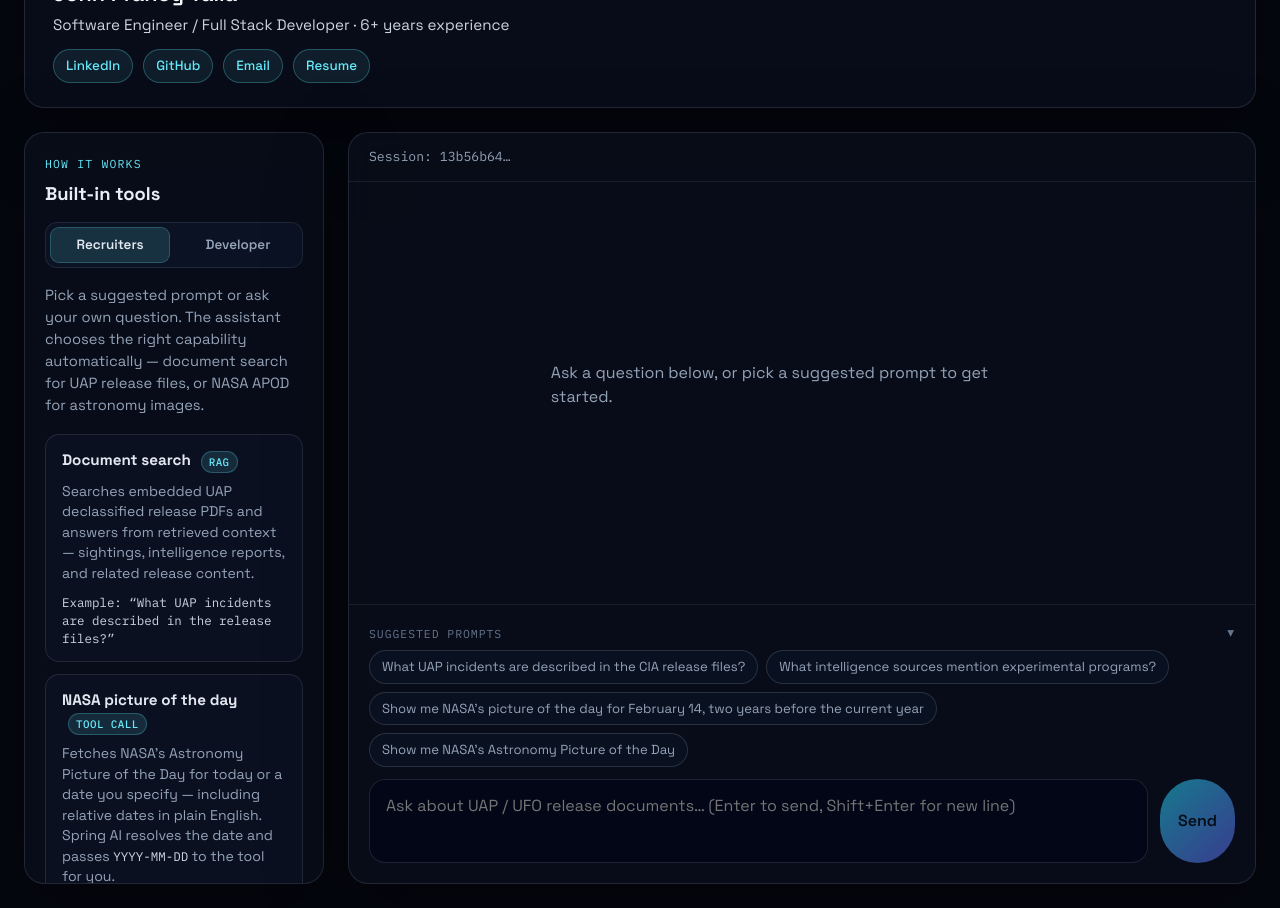
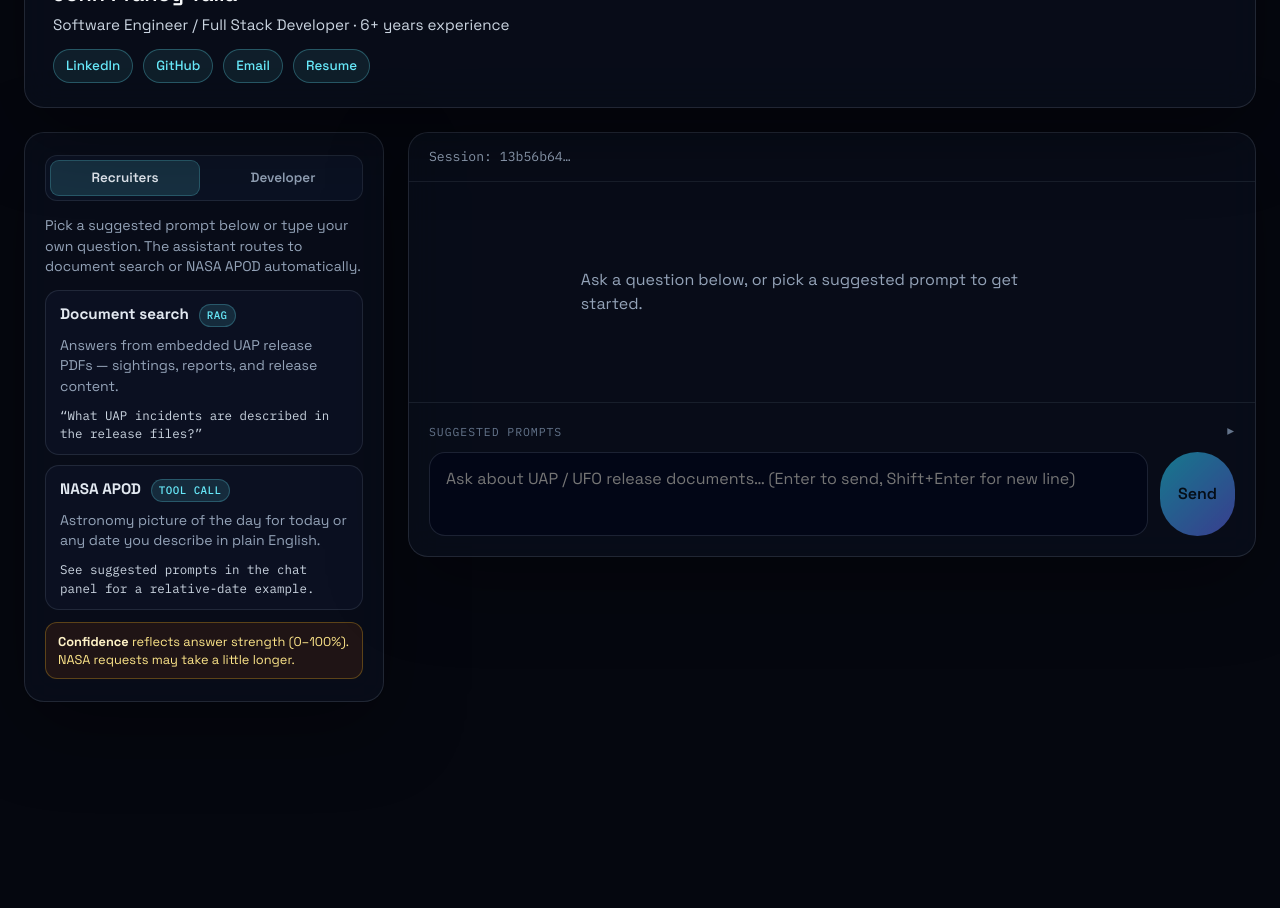
Before and after one commit to johnpranoy7/UapReleaseFilesChatbot, a React (Vite) app in the folder frontend/: page / in a window 1280 px wide. Shown: the part 300-1208 px from the top of the page. After the commit the page ends 1026 px from the top, so only its background shows below. Built offline with nearby package versions, Linux system fonts and the light colour scheme.

Commit message:
UI Fix for autoscroll to show Title

```diff
--- a/frontend/src/App.jsx
+++ b/frontend/src/App.jsx
@@ -41,13 +41,24 @@ export default function App() {
   const [loadingDocs, setLoadingDocs] = useState(false);
   const [status, setStatus] = useState('');
   const [error, setError] = useState('');
-  const [promptsExpanded, setPromptsExpanded] = useState(true);
+  const [promptsExpanded, setPromptsExpanded] = useState(false);
   const [sideNavTab, setSideNavTab] = useState(SIDE_NAV_TABS.RECRUITERS);
-  const messagesEndRef = useRef(null);
+  const messagesContainerRef = useRef(null);
   const questionInputRef = useRef(null);
 
   useEffect(() => {
-    messagesEndRef.current?.scrollIntoView({ behavior: 'smooth' });
+    window.scrollTo(0, 0);
+  }, []);
+
+  useEffect(() => {
+    if (messages.length === 0 && !loading) {
+      return;
+    }
+    const container = messagesContainerRef.current;
+    if (!container) {
+      return;
+    }
+    container.scrollTop = container.scrollHeight;
   }, [messages, loading]);
 
   useEffect(() => {
@@ -198,9 +209,6 @@ export default function App() {
 
       <div className="app-layout">
         <aside className="side-nav" aria-label="Chatbot tools and usage">
-          <p className="side-nav-eyebrow">How it works</p>
-          <h2 className="side-nav-title">Built-in tools</h2>
-
           <div className="side-nav-tabs" role="tablist" aria-label="Sidebar audience">
             <button
               type="button"
@@ -234,41 +242,28 @@ export default function App() {
               className="side-nav-panel"
             >
               <p className="side-nav-intro">
-                Pick a suggested prompt or ask your own question. The assistant chooses the right capability
-                automatically — document search for UAP release files, or NASA APOD for astronomy images.
+                Pick a suggested prompt below or type your own question. The assistant routes to document
+                search or NASA APOD automatically.
               </p>
 
               <div className="tool-card">
                 <h4>Document search <span className="tool-tag">RAG</span></h4>
-                <p>
-                  Searches embedded UAP declassified release PDFs and answers from retrieved context — sightings,
-                  intelligence reports, and related release content.
-                </p>
+                <p>Answers from embedded UAP release PDFs — sightings, reports, and release content.</p>
                 <p className="tool-example">
-                  Example: &ldquo;What UAP incidents are described in the release files?&rdquo;
+                  &ldquo;What UAP incidents are described in the release files?&rdquo;
                 </p>
               </div>
 
               <div className="tool-card">
-                <h4>NASA picture of the day <span className="tool-tag">Tool call</span></h4>
-                <p>
-                  Fetches NASA&apos;s Astronomy Picture of the Day for today or a date you specify — including
-                  relative dates in plain English. Spring AI resolves the date and passes{' '}
-                  <code>YYYY-MM-DD</code> to the tool for you.
-                </p>
+                <h4>NASA APOD <span className="tool-tag">Tool call</span></h4>
+                <p>Astronomy picture of the day for today or any date you describe in plain English.</p>
                 <p className="tool-example">
-                  Try: &ldquo;Show me NASA&apos;s picture of the day for February 14, two years before the current year&rdquo;
+                  See suggested prompts in the chat panel for a relative-date example.
                 </p>
               </div>
 
               <p className="side-nav-note">
-                <strong>Confidence</strong> shows how well retrieved context supports the answer (0–100%).
-                If nothing useful is found, the assistant says it doesn&apos;t know instead of inventing an answer.
-              </p>
-
-              <p className="side-nav-note side-nav-note-warn">
-                <strong>Note:</strong> NASA APOD can be slow — the assistant may take extra time while the API
-                responds and the image loads.
+                <strong>Confidence</strong> reflects answer strength (0–100%). NASA requests may take a little longer.
               </p>
             </section>
           )}
@@ -318,7 +313,7 @@ export default function App() {
           {status && <span className="status-pill">{status}</span>}
         </div>
 
-        <div className="messages" role="log" aria-live="polite">
+        <div className="messages" role="log" aria-live="polite" ref={messagesContainerRef}>
           {messages.length === 0 && !loading && (
             <div className="empty-state">
               <p>Ask a question below, or pick a suggested prompt to get started.</p>
@@ -358,7 +353,6 @@ export default function App() {
               <p>Searching release files and composing an answer…</p>
             </article>
           )}
-          <div ref={messagesEndRef} />
         </div>
 
         {error && <div className="error-banner">{error}</div>}
--- a/frontend/src/index.css
+++ b/frontend/src/index.css
@@ -35,9 +35,10 @@ textarea {
 
 .app-layout {
   display: grid;
-  grid-template-columns: minmax(240px, 300px) minmax(0, 1fr);
+  grid-template-columns: minmax(280px, 360px) minmax(0, 1fr);
   gap: 24px;
   min-height: 0;
+  align-items: start;
 }
 
 .backdrop {
@@ -87,7 +88,7 @@ textarea {
   display: grid;
   grid-template-columns: 1fr 1fr;
   gap: 8px;
-  margin-bottom: 16px;
+  margin-bottom: 14px;
   padding: 4px;
   border-radius: 12px;
   background: rgba(15, 23, 42, 0.65);
@@ -121,14 +122,15 @@ textarea {
 }
 
 .side-nav-intro {
-  margin: 0 0 18px;
+  margin: 0 0 14px;
   color: #94a3b8;
-  font-size: 0.92rem;
+  font-size: 0.88rem;
+  line-height: 1.45;
 }
 
 .tool-card {
-  padding: 14px 16px;
-  margin-bottom: 12px;
+  padding: 12px 14px;
+  margin-bottom: 10px;
   border-radius: 14px;
   border: 1px solid rgba(148, 163, 184, 0.16);
   background: rgba(15, 23, 42, 0.55);
@@ -273,14 +275,14 @@ textarea {
 }
 
 .side-nav-note {
-  margin: 16px 0 0;
-  padding: 12px 14px;
+  margin: 12px 0 0;
+  padding: 10px 12px;
   border-radius: 12px;
   background: rgba(120, 53, 15, 0.22);
   border: 1px solid rgba(251, 191, 36, 0.28);
   color: #fde68a;
-  font-size: 0.84rem;
-  line-height: 1.45;
+  font-size: 0.8rem;
+  line-height: 1.4;
 }
 
 .side-nav-note strong {
@@ -293,6 +295,9 @@ textarea {
   justify-content: space-between;
   gap: 20px;
   align-items: flex-start;
+  position: sticky;
+  top: 12px;
+  z-index: 20;
 }
 
 .header-main {
@@ -421,8 +426,9 @@ textarea {
 
 .chat-panel {
   display: grid;
-  grid-template-rows: auto 1fr auto auto;
-  min-height: 70vh;
+  grid-template-rows: auto minmax(220px, 1fr) auto auto;
+  max-height: calc(100vh - 220px);
+  min-height: 420px;
   overflow: hidden;
 }
 
@@ -659,6 +665,11 @@ textarea {
     position: static;
     max-height: none;
   }
+
+  .chat-panel {
+    max-height: none;
+    min-height: 480px;
+  }
 }
 
 @media (max-width: 768px) {
```
